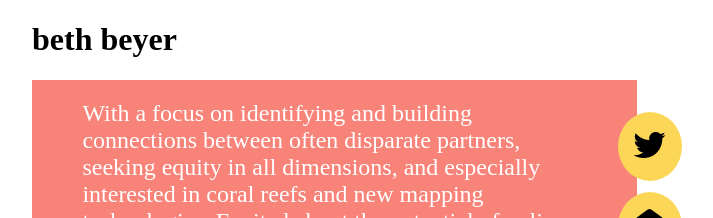
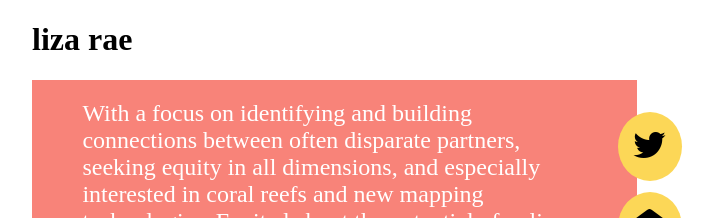
Before and after one commit to hexdump/lizarae.me, a Jekyll site: the page built from index.md, in a window 1280 px wide and 900 px high. Shown: the top 218 px of the window, without its empty margins (232-945 px from the left). Built offline with Jekyll 4.4.1, drawn with Linux system fonts in a browser that asks for light colours; some web fonts are replaced.

Commit message:
fix template having "beth beyer" hardcoded

```diff
--- a/_layouts/index.html
+++ b/_layouts/index.html
@@ -9,7 +9,7 @@
     <link href="assets/css/all.css" rel="stylesheet">
     </head>
   <body>
-    <h1>beth beyer</h1>
+    <h1>{{ page.title }}</h1>
     <div class="flex-horizontal">
       <div class="boxed">
         {{ page.about }}
```
